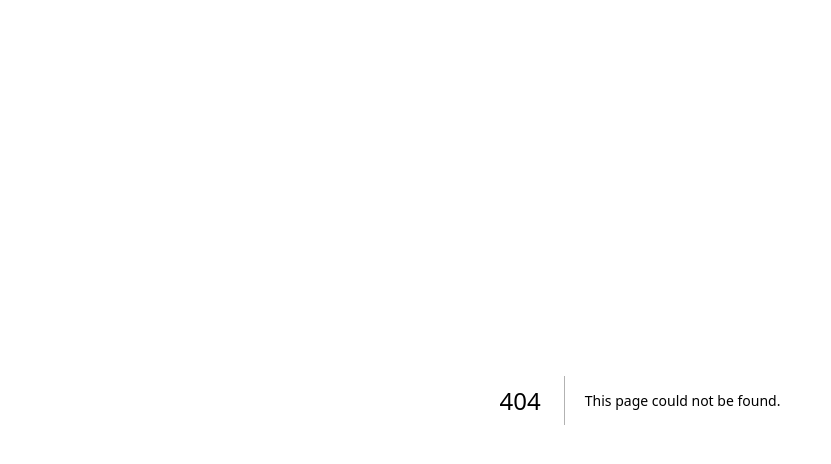
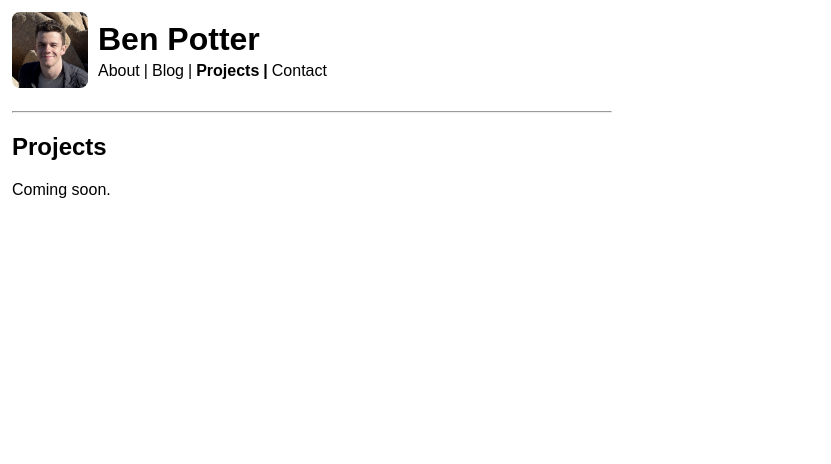
Before and after one commit to bpmct/bpmct, a Next.js app: page /projects in a window 1280 px wide. Before the commit this address had no page. Shown: the top 464 px of the page, without its empty margins (0-831 px from the left). Built offline with nearby package versions, Linux system fonts and the light colour scheme.

Commit message:
Update nav to About/Blog/Projects, fix visited link styling
- Replace Job and Hobbies nav items with About and Projects
- Add placeholder pages for /about and /projects
- Scope visited link color override to nav only (blog links unaffected)
- Update AGENTS.md with dev server guidance

```diff
--- a/app/globals.css
+++ b/app/globals.css
@@ -40,13 +40,15 @@ nav {
   gap: 4px;
 }
 
-a:visited {
-  color: inherit;
-}
 
 nav a {
   text-decoration: none;
   position: relative;
+  color: black;
+}
+
+nav a:visited {
+  color: black;
 }
 
 header h1 {
--- /dev/null
+++ b/app/projects/page.tsx
@@ -0,0 +1,17 @@
+import type { Metadata } from "next";
+import Header from "@/components/Header";
+
+export const metadata: Metadata = { title: "Ben Potter | Projects" };
+
+export default function ProjectsPage() {
+  return (
+    <>
+      <Header />
+      <hr />
+      <main>
+        <h2>Projects</h2>
+        <p>Coming soon.</p>
+      </main>
+    </>
+  );
+}
--- a/components/Header.tsx
+++ b/components/Header.tsx
@@ -5,9 +5,9 @@ import Link from "next/link";
 import { usePathname } from "next/navigation";
 
 const navItems = [
+  { href: "/about", label: "About" },
   { href: "/blog", label: "Blog" },
-  { href: "/job", label: "My Job" },
-  { href: "/hobbies", label: "My Hobbies" },
+  { href: "/projects", label: "Projects" },
   { href: "https://linkedin.com/in/bpmct", label: "Contact", external: true },
 ];
 
```
Also changed, not shown: app/about/page.tsx (added, +17 -0 lines), 1 other file (tests, documents, lock files or other folders).
